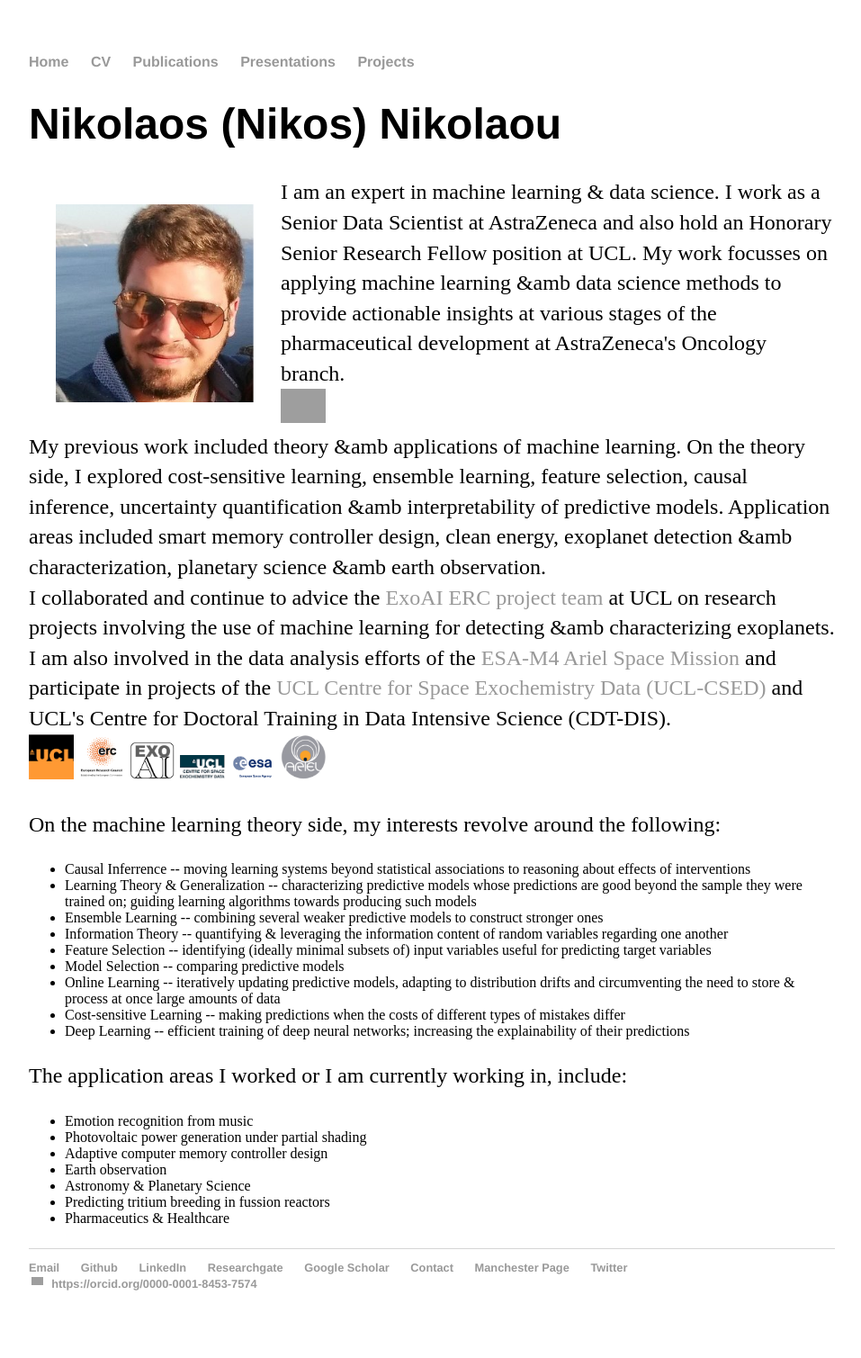
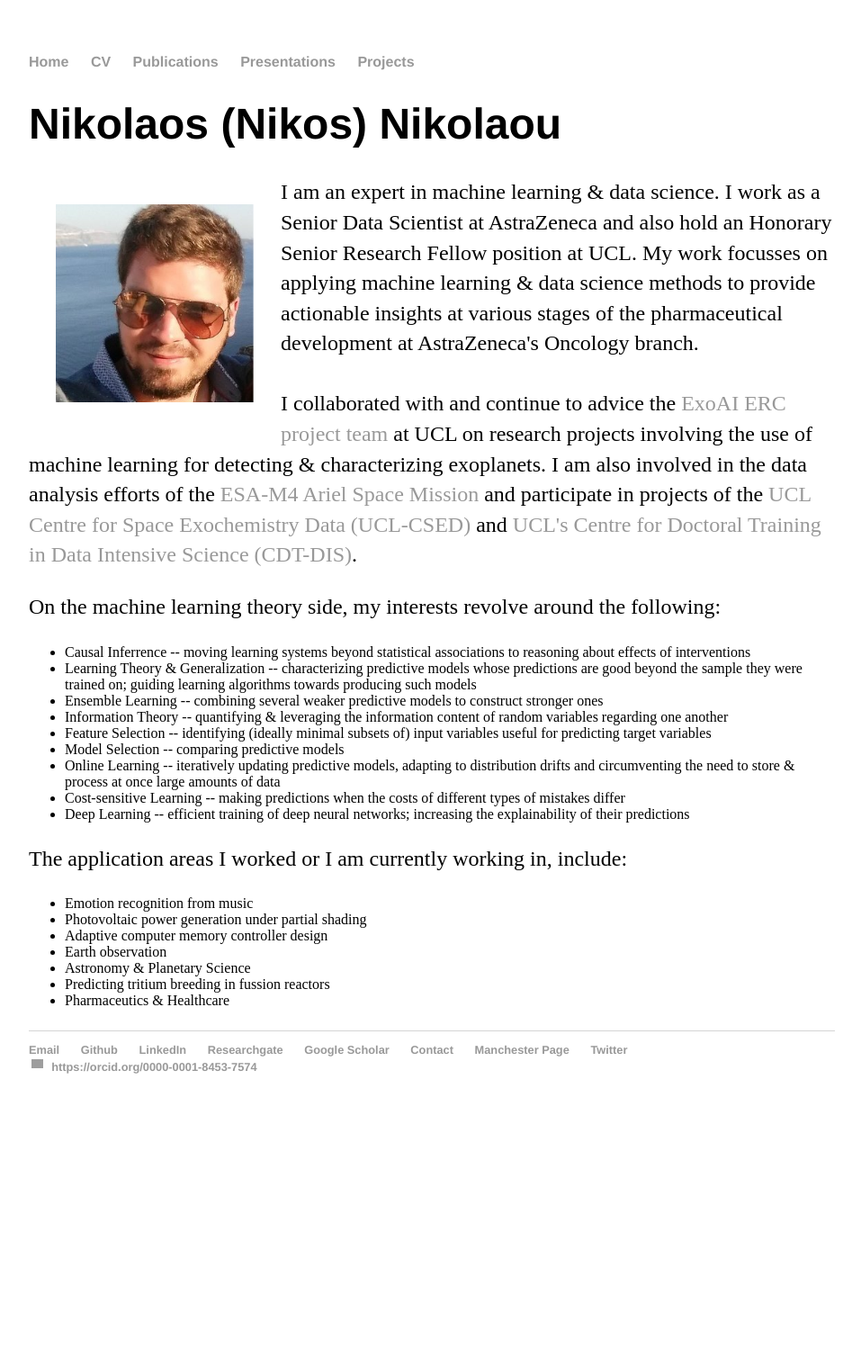
Before and after one commit to nnikolaou/nnikolaou.github.io, a Jekyll site: the page index.html, which Jekyll copies as it is, in a window 1280 px wide. Shown: the whole page at 90% size, without its empty margins (160-1117 px from the left). Built offline with Jekyll 4.4.1, drawn with Linux system fonts in a browser that asks for light colours; after the commit the page ends 1268 px from its top, so only the background shows below that; grey boxes are pictures that could not be loaded.

Commit message:
Update index.html

```diff
--- a/index.html
+++ b/index.html
@@ -32,26 +32,31 @@
  <p><img alt="Nikos Nikolaou" src="/files/Nikos.jpg" border="30" width="220" align="left">
  I am an expert in machine learning &amp data science. I work as a Senior Data Scientist at AstraZeneca
  and also hold an Honorary Senior Research Fellow position at UCL. My work focusses on applying machine
- learning &amb data science methods to provide actionable insights at various stages of the pharmaceutical
+ learning &amp data science methods to provide actionable insights at various stages of the pharmaceutical
  development at AstraZeneca's Oncology branch.
-
+ <!--
  <br />
  <img alt="UCL" src="/files/AZ_logo.png" border="0" width="50">
  <br />
-
- My previous work included theory &amb applications of machine learning. On the theory side, I explored
- cost-sensitive learning, ensemble learning, feature selection, causal inference, uncertainty quantification
- &amb interpretability of predictive models. Application areas included smart memory controller design, clean
- energy, exoplanet detection &amb characterization, planetary science &amb earth observation.
+ -->
 
  <br>
+ <br>
+ <!--
+ My previous work included theory &amp applications of machine learning. On the theory side, I explored
+ cost-sensitive learning, ensemble learning, feature selection, causal inference, uncertainty quantification
+ &amp interpretability of predictive models. Application areas included smart memory controller design, clean
+ energy, exoplanet detection &amp characterization, planetary science &amp earth observation.
 
- I collaborated and continue to advice the <a href="https://exoai.github.io/about/">ExoAI ERC project team</a>
- at UCL on research projects involving the use of machine learning for detecting &amb characterizing exoplanets.
+ <br>
+ <br>
+ -->
+ I collaborated with and continue to advice the <a href="https://exoai.github.io/about/">ExoAI ERC project team</a>
+ at UCL on research projects involving the use of machine learning for detecting &amp characterizing exoplanets.
  I am also involved in the data analysis efforts of the <a href="https://ariel-spacemission.eu">ESA-M4 Ariel Space Mission</a>
  and participate in projects of the <a href="https://csed.space">UCL Centre for Space Exochemistry Data (UCL-CSED)</a>
- and UCL's Centre for Doctoral Training in Data Intensive Science (CDT-DIS).
-
+ and <a href="https://www.hep.ucl.ac.uk/cdt-dis/">UCL's Centre for Doctoral Training in Data Intensive Science (CDT-DIS)</a>.
+ <!--
  <br />
 <img alt="UCL" src="/files/UCL_logo.png" border="0" width="50">
 <img alt="ERC" src="/files/ERC_logo.png" border="0" width="50">
@@ -60,7 +65,7 @@
 <img alt="ESA" src="/files/ESA_logo.png" border="0" width="50">
 <img alt="ARIEL" src="/files/ARIEL_logo.png" border="0" width="50">
  <br />
-
+ -->
 <p>On the machine learning theory side, my interests revolve around the following:
 <ul style="list-style-type:disc;">
   <li>Causal Inferrence -- moving learning systems beyond statistical associations to reasoning about effects of interventions</li>
```
